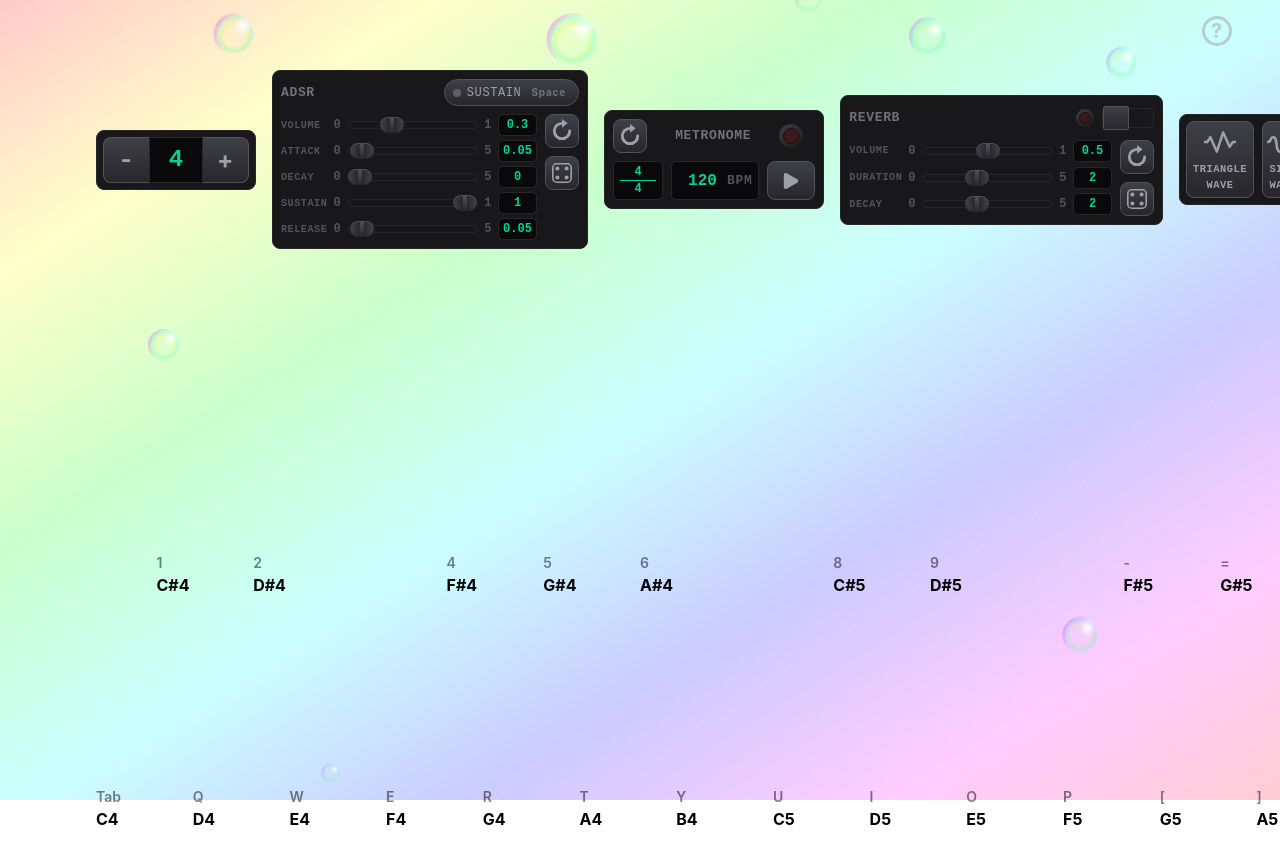
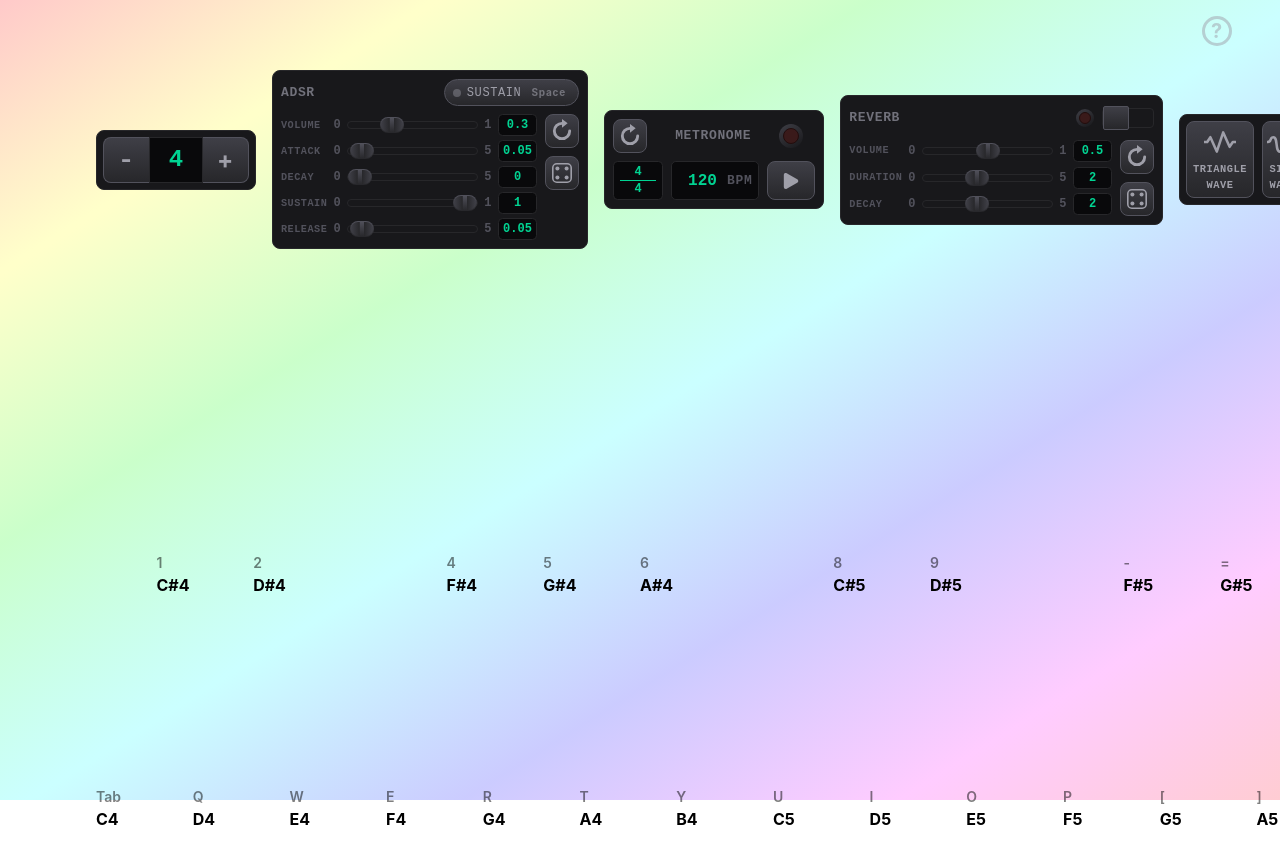
Before and after one commit to TamarWeiss/Virtual-Piano, a React (Vite) app: page / in a window 1280 px wide. Shown: the top 847 px of the page. Built offline with nearby package versions, Linux system fonts and the light colour scheme.

Commit message:
increased particle count from 10 to 20.

```diff
--- a/src/Particles.tsx
+++ b/src/Particles.tsx
@@ -10,30 +10,42 @@ interface ParticleConfig {
 }
 
 const PARTICLES: ParticleConfig[] = [
-  { x: '10%', duration: '9s', delay: '0s', wobble: '25px', size: '2rem' },
-  { x: '25%', duration: '7s', delay: '-2s', wobble: '-35px', size: '1.5rem' },
-  { x: '45%', duration: '11s', delay: '-4s', wobble: '40px', size: '3rem' },
-  { x: '70%', duration: '8s', delay: '-1.5s', wobble: '-20px', size: '2.2rem' },
-  { x: '88%', duration: '10s', delay: '-3s', wobble: '30px', size: '1.8rem' },
-  { x: '18%', duration: '12s', delay: '-5s', wobble: '20px', size: '2.4rem' },
-  { x: '60%', duration: '8.5s', delay: '-2.5s', wobble: '-30px', size: '1.6rem' },
-  { x: '82%', duration: '9.5s', delay: '-6s', wobble: '25px', size: '2.7rem' },
+  { x: '5%', duration: '9s', delay: '0s', wobble: '25px', size: '2rem' },
+  { x: '8%', duration: '10.8s', delay: '-2.2s', wobble: '-22px', size: '2.4rem' },
+  { x: '12%', duration: '7s', delay: '-2s', wobble: '-35px', size: '1.5rem' },
+  { x: '20%', duration: '11s', delay: '-4s', wobble: '40px', size: '2.8rem' },
+  { x: '22%', duration: '8.2s', delay: '-4.2s', wobble: '38px', size: '1.3rem' },
+  { x: '28%', duration: '8s', delay: '-1.5s', wobble: '-20px', size: '1.8rem' },
+  { x: '35%', duration: '10s', delay: '-3s', wobble: '30px', size: '2.2rem' },
+  { x: '38%', duration: '11.8s', delay: '-1.2s', wobble: '-33px', size: '2.9rem' },
+  { x: '42%', duration: '12s', delay: '-5s', wobble: '-25px', size: '1.4rem' },
+  { x: '50%', duration: '8.5s', delay: '-2.5s', wobble: '35px', size: '3.2rem' },
+  { x: '52%', duration: '7.8s', delay: '-5.8s', wobble: '27px', size: '1.8rem' },
+  { x: '58%', duration: '9.5s', delay: '-6s', wobble: '-30px', size: '1.9rem' },
+  { x: '65%', duration: '7.5s', delay: '-1s', wobble: '20px', size: '2.5rem' },
+  { x: '68%', duration: '9.8s', delay: '-2.8s', wobble: '-36px', size: '2.3rem' },
+  { x: '72%', duration: '11.5s', delay: '-4.5s', wobble: '-40px', size: '1.6rem' },
+  { x: '80%', duration: '8.8s', delay: '-3.5s', wobble: '25px', size: '2.1rem' },
+  { x: '85%', duration: '12.5s', delay: '-3.8s', wobble: '21px', size: '1.5rem' },
+  { x: '88%', duration: '10.2s', delay: '-0.5s', wobble: '-28px', size: '2.7rem' },
+  { x: '92%', duration: '8.6s', delay: '-0.8s', wobble: '-26px', size: '2.6rem' },
+  { x: '95%', duration: '9.2s', delay: '-5.5s', wobble: '32px', size: '1.7rem' },
 ];
 
 export const ParticleField: React.FC = () => {
   return (
     <div className='particle-field' aria-hidden='true'>
-      {PARTICLES.map((p, i) => (
+      {PARTICLES.map((particle, i) => (
         <div
           key={i}
           className='particle'
           style={
             {
-              '--x': p.x,
-              '--duration': p.duration,
-              '--delay': p.delay,
-              '--wobble': p.wobble,
-              '--size': p.size,
+              '--x': particle.x,
+              '--duration': particle.duration,
+              '--delay': particle.delay,
+              '--wobble': particle.wobble,
+              '--size': particle.size,
             } as React.CSSProperties
           }
         />
--- a/src/constants/pianoConfig.ts
+++ b/src/constants/pianoConfig.ts
@@ -33,7 +33,7 @@ export const KEY_MAPPING: Record<string, string> = {
   BracketLeft: '[',
   Equal: '=',
   BracketRight: ']',
-  Backspace: '←',
+  Backspace: '⌫',
   Backslash: '\\',
 };
 
--- a/src/styles/particles.css
+++ b/src/styles/particles.css
@@ -2,40 +2,36 @@
   position: fixed;
   inset: 0;
   z-index: -1;
-  pointer-events: none;
-  overflow: hidden;
 }
 
 .particle {
   position: absolute;
   bottom: 0%;
   left: var(--x);
-  height: var(--size);
+  font-size: var(--size);
+  height: 1em;
   aspect-ratio: 1;
   border: 1px solid --opacity(var(--color-white), 0.8);
   border-radius: calc(infinity * 1px);
   background:
     radial-gradient(circle at 70% 30%, var(--color-white), transparent 25%),
-    radial-gradient(circle at 60% 55%, transparent 60%, rgba(255, 0, 255, 0.8) 100%),
-    radial-gradient(circle at 50% 50%, transparent 40%, rgba(0, 255, 255, 0.2) 60%, transparent 68%),
-    radial-gradient(circle at 50% 55%, transparent 35%, rgba(255, 255, 0, 0.2) 45%, transparent 55%);
+    radial-gradient(circle at 60% 55%, transparent 60%, --opacity(Fuchsia, 0.8) 100%),
+    radial-gradient(circle at 50% 50%, transparent 40%, --opacity(Aqua, 0.2) 60%, transparent 68%),
+    radial-gradient(circle at 50% 55%, transparent 35%, --opacity(Yellow, 0.2) 45%, transparent 55%);
   box-shadow:
-    inset 0 0 0.5rem --opacity(var(--color-white), 0.3),
-    0 0.2rem 0.5rem --opacity(var(--color-black), 0.3);
+    inset 0 0 0.5em --opacity(var(--color-white), 0.3),
+    0 0.2em 0.5em --opacity(var(--color-black), 0.5);
   animation: float var(--duration) ease-in-out infinite var(--delay);
   will-change: transform, opacity;
 }
 
 .dark .particle {
-  height: calc(var(--size) / 1.5);
   border: none;
-  background-repeat: no-repeat;
   box-shadow: none;
   background:
     radial-gradient(ellipse 90% 25% at 50% 50%, var(--color-white), rgba(147, 197, 253, 0.4) 50%, transparent 75%),
     radial-gradient(ellipse 25% 90% at 50% 50%, var(--color-white), rgba(147, 197, 253, 0.4) 50%, transparent 75%),
     radial-gradient(circle, var(--color-white), rgba(96, 165, 250, 0.5) 0, transparent 70%);
-  animation: none;
   animation:
     float var(--duration) linear infinite var(--delay),
     twinkle 1.5s ease-in-out infinite alternate;
```
